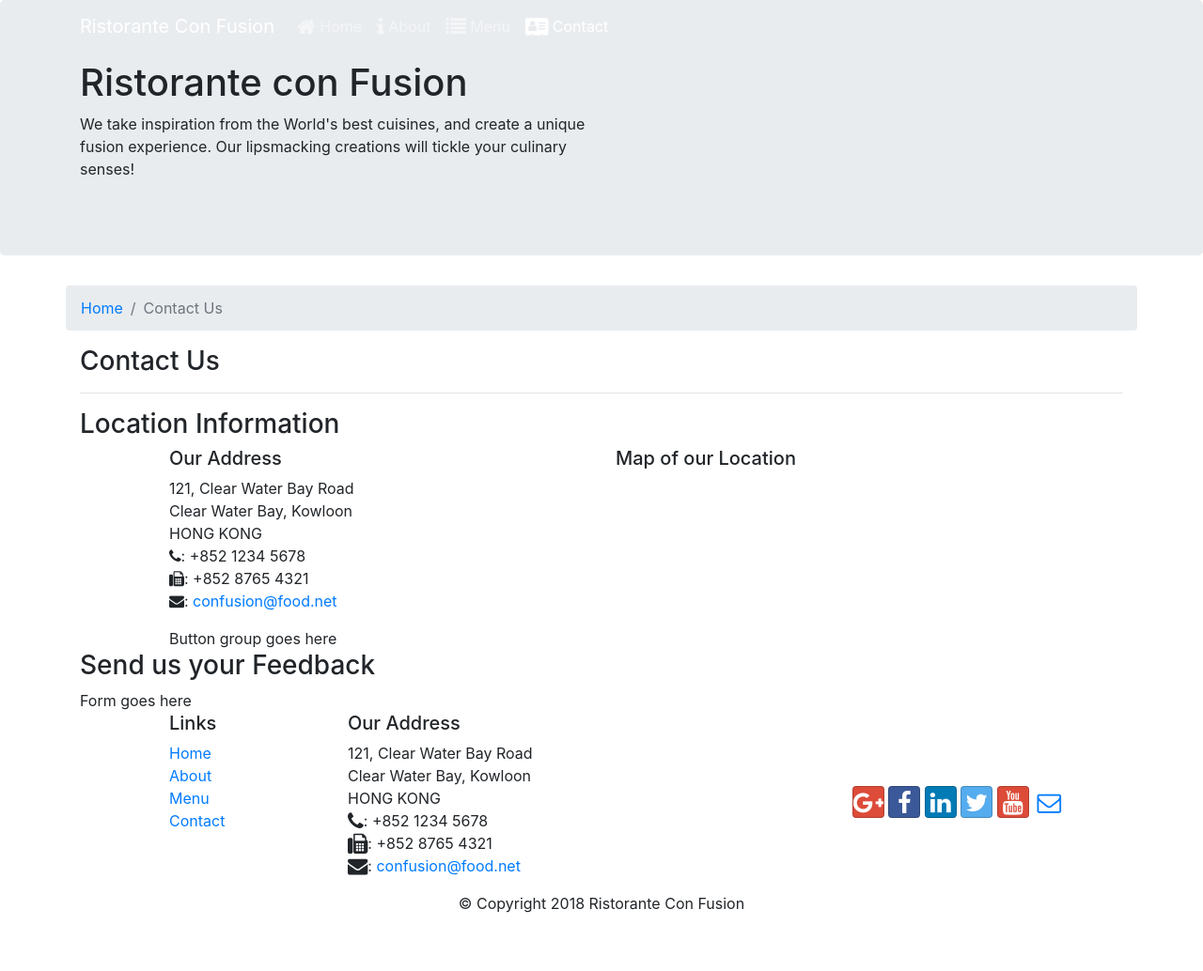
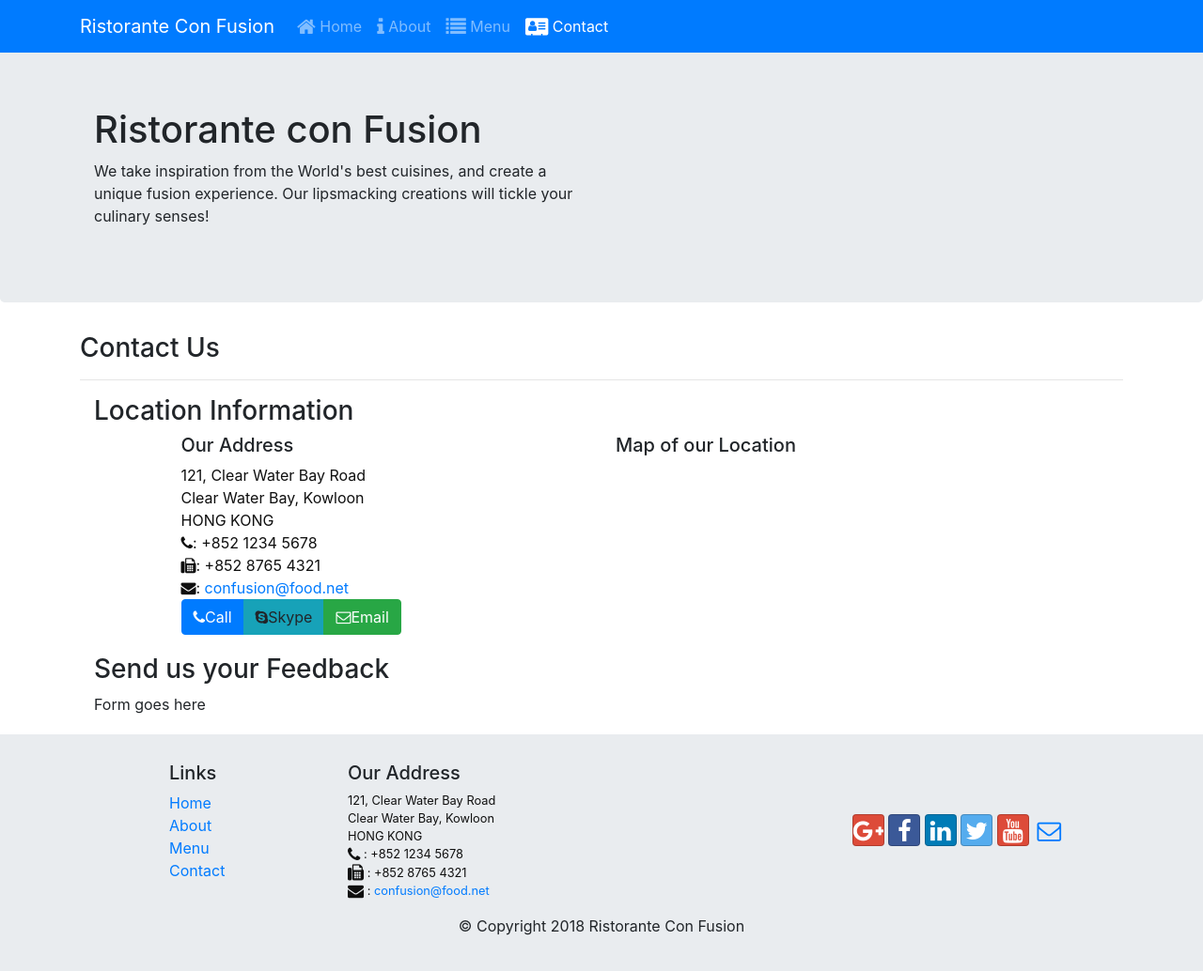
Before and after one commit to hflag/bootstrap_django, a Django app: template myapp/templates/myapp/contactus.html in a window 1280 px wide. Shown: the whole page at 94% size. Before the commit the page ends 972 px from the top, so only its background shows below. Run offline with Django 3.2, Linux system fonts and the light colour scheme; the template is opened without the code that fills it, so the values that code supplies are empty; some libraries are stand-ins or nearby versions.

Commit message:
'在contactus.html页面添加了buttons'

```diff
--- a/myapp/templates/myapp/aboutus.html
+++ b/myapp/templates/myapp/aboutus.html
@@ -37,7 +37,7 @@
                         </a>
                     </li>
                     <li class="nav-item ">
-                        <a class="nav-link" href="#">
+                        <a class="nav-link" href="{% url 'contact' %}">
                             <span class="fa fa-address-card fa-lg"></span>
                             Contact
                         </a>
--- a/myapp/templates/myapp/contactus.html
+++ b/myapp/templates/myapp/contactus.html
@@ -1,23 +1,16 @@
-<!DOCTYPE html>
-<html lang="en">
+{% extends "base-4.1.1.html" %}
+{% load static %}
 
-<head>
+{% block custom_css %}
+    <link rel="stylesheet" href="{% static 'css/style.css' %}">
+{% endblock %}
 
-    <title>Ristorante Con Fusion: About Us</title>
-    <!-- Required meta tags always come first -->
-    <meta charset="utf-8">
-    <meta name="viewport" content="width=device-width, initial-scale=1, shrink-to-fit=no">
-    <meta http-equiv="x-ua-compatible" content="ie=edge">
+{% block title %}
+    Ristorante Con Fusion: About Us
+{% endblock %}
 
-    <!-- Bootstrap CSS -->
-    <link rel="stylesheet" href="node_modules/bootstrap/dist/css/bootstrap.min.css">
-    <link rel="stylesheet" href="node_modules/font-awesome/css/font-awesome.min.css">
-    <link rel="stylesheet" href="node_modules/bootstrap-social/bootstrap-social.css">
-    <link href="css/styles.css" rel="stylesheet">
-</head>
-
-<body>
-    <nav class="navbar navbar-dark navbar-expand-sm fixed-top">
+{% block content %}
+    <nav class="navbar navbar-expand-sm navbar-dark bg-primary fixed-top">
         <div class="container">
             <button class="navbar-toggler" type="button" data-toggle="collapse" data-target="#Navbar">
                 <span class="navbar-toggler-icon"></span>
@@ -25,15 +18,35 @@
             <a class="navbar-brand" href="#">Ristorante Con Fusion</a>
             <div class="collapse navbar-collapse" id="Navbar">
                 <ul class="navbar-nav mr-auto">
-                        <li class="nav-item"><a class="nav-link" href="./index.html"><span class="fa fa-home fa-lg"></span> Home</a></li>
-                        <li class="nav-item"><a class="nav-link" href="./aboutus.html"><span class="fa fa-info fa-lg"></span> About</a></li>
-                        <li class="nav-item"><a class="nav-link" href="#"><span class="fa fa-list fa-lg"></span> Menu</a></li>
-                        <li class="nav-item active"><a class="nav-link" href="#"><span class="fa fa-address-card fa-lg"></span> Contact</a></li>
+                    <li class="nav-item ">
+                        <a class="nav-link" href="{% url 'index' %}">
+                            <span class="fa fa-home fa-lg"></span>
+                            Home
+                        </a>
+                    </li>
+                    <li class="nav-item ">
+                        <a class="nav-link" href="{% url 'about' %}">
+                            <span class="fa fa-info fa-lg"></span>
+                            About
+                        </a>
+                    </li>
+                    <li class="nav-item ">
+                        <a class="nav-link" href="#">
+                            <span class="fa fa-list fa-lg"></span>
+                            Menu
+                        </a>
+                    </li>
+                    <li class="nav-item active">
+                        <a class="nav-link" href="#">
+                            <span class="fa fa-address-card fa-lg"></span>
+                            Contact
+                        </a>
+                    </li>
                 </ul>
             </div>
+
         </div>
     </nav>
-
     <header class="jumbotron">
         <div class="container">
             <div class="row row-header">
@@ -48,11 +61,7 @@
     </header>
 
     <div class="container">
-        <div class="row">
-            <ol class="col-12 breadcrumb">
-                <li class="breadcrumb-item"><a href="./index.html">Home</a></li>
-                <li class="breadcrumb-item active">Contact Us</li>
-            </ol>
+        <div class="row ">
             <div class="col-12">
                <h3>Contact Us</h3>
                <hr>
@@ -79,7 +88,17 @@
                 <h5>Map of our Location</h5>
             </div>
             <div class="col-12 col-sm-11 offset-sm-1">
-                Button group goes here
+                <div class="btn-group" role="group">
+                    <a role="button" class="btn btn-primary" href="tel:+85212345678">
+                        <i class="fa fa-phone"></i>Call
+                    </a>
+                    <a role="button" class="btn btn-info">
+                        <i class="fa fa-skype"></i>Skype
+                    </a>
+                    <a role="button" class="btn btn-success" href="mailto:confusion@food.net">
+                        <i class="fa fa-envelope-o"></i>Email
+                    </a>
+                </div>
             </div>
         </div>
 
@@ -114,10 +133,9 @@
 		              121, Clear Water Bay Road<br>
 		              Clear Water Bay, Kowloon<br>
 		              HONG KONG<br>
-                      <i class="fa fa-phone fa-lg"></i>: +852 1234 5678<br>
-                      <i class="fa fa-fax fa-lg"></i>: +852 8765 4321<br>
-                      <i class="fa fa-envelope fa-lg"></i>:
-                      <a href="mailto:confusion@food.net">confusion@food.net</a>
+		              <i class="fa fa-phone fa-lg"></i> : +852 1234 5678<br>
+		              <i class="fa fa-fax fa-lg"></i> : +852 8765 4321<br>
+		              <i class="fa fa-envelope fa-lg"></i> : <a href="mailto:confusion@food.net">confusion@food.net</a>
 		           </address>
                 </div>
                 <div class="col-12 col-sm-4 align-self-center">
@@ -131,17 +149,11 @@
                     </div>
                 </div>
            </div>
-           <div class="row justify-content-center">
-                <div class="col-auto">
+           <div class="row justify-content-center mt-3">
+                <div class="col-auto ">
                     <p>© Copyright 2018 Ristorante Con Fusion</p>
                 </div>
            </div>
         </div>
     </footer>
-    <!-- jQuery first, then Popper.js, then Bootstrap JS. -->
-    <script src="node_modules/jquery/dist/jquery.slim.min.js"></script>
-    <script src="node_modules/popper.js/dist/umd/popper.min.js"></script>
-    <script src="node_modules/bootstrap/dist/js/bootstrap.min.js"></script>
-</body>
-
-</html>
+{% endblock %}
--- a/myapp/templates/myapp/index.html
+++ b/myapp/templates/myapp/index.html
@@ -37,7 +37,7 @@
                         </a>
                     </li>
                     <li class="nav-item ">
-                        <a class="nav-link" href="#">
+                        <a class="nav-link" href="{% url 'contact' %}">
                             <span class="fa fa-address-card fa-lg"></span>
                             Contact
                         </a>
--- a/myapp/urls.py
+++ b/myapp/urls.py
@@ -5,4 +5,5 @@
 urlpatterns = [
     path('', views.IndexView.as_view(), name='index'),
     path('about/', views.AboutView.as_view(), name='about'),
+    path('contact/', views.ContactView.as_view(), name='contact'),
 ]
--- a/myapp/views.py
+++ b/myapp/views.py
@@ -10,3 +10,8 @@
 class AboutView(View):
     def get(self, request):
         return render(request, 'myapp/aboutus.html')
+
+
+class ContactView(View):
+    def get(self, request):
+        return render(request, 'myapp/contactus.html')
```
Also changed, not shown: readme.txt.
